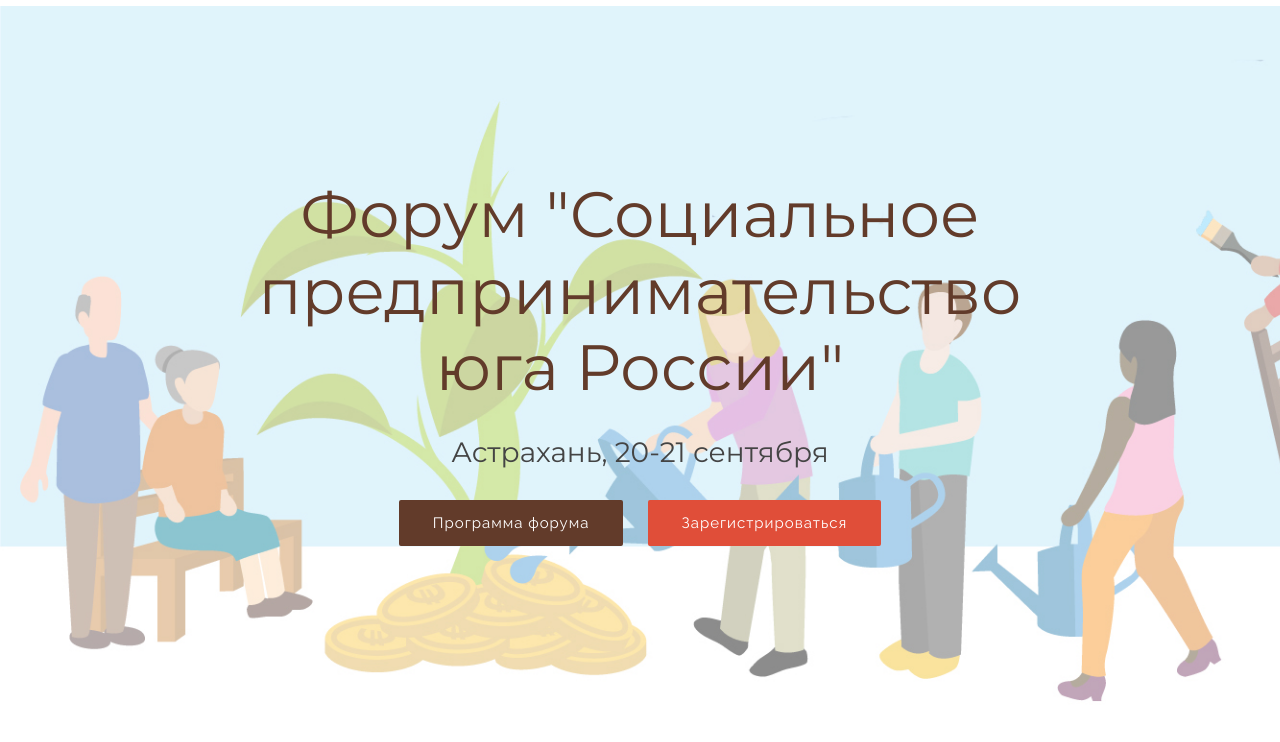
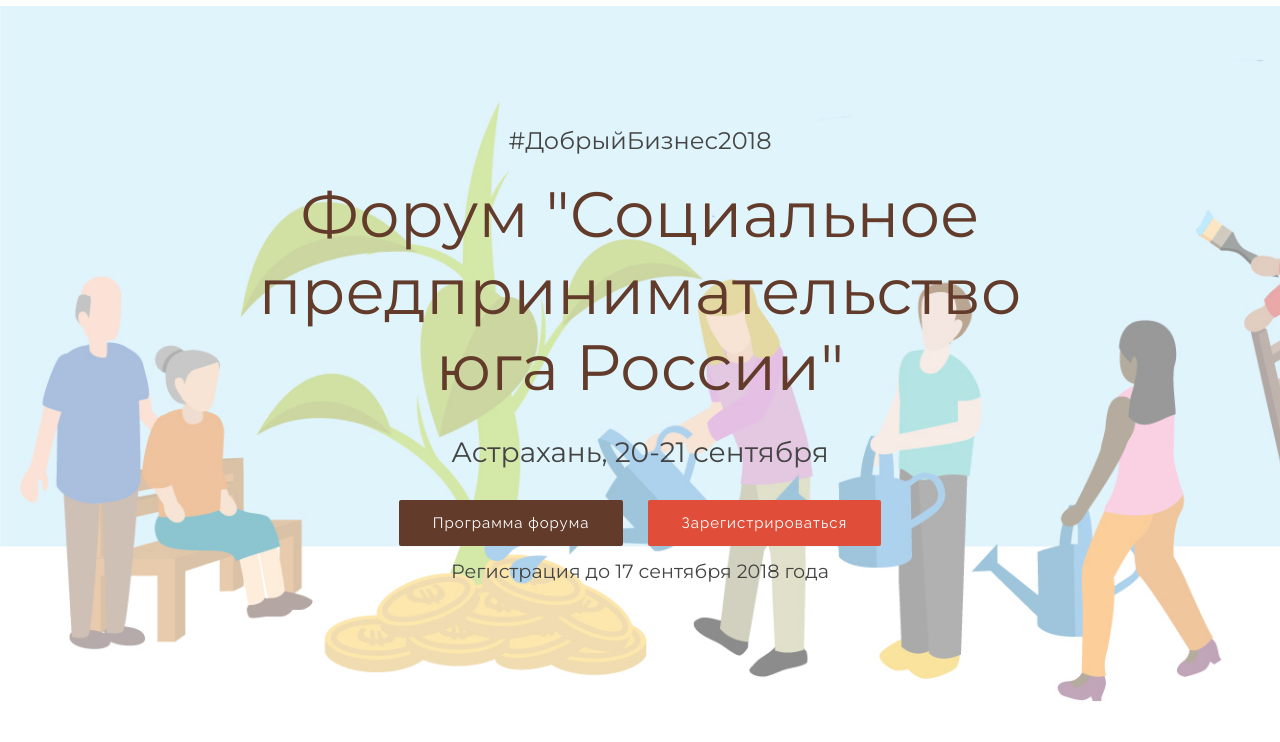
Before and after one commit to Armanitos94/astraciss, a plain HTML site: page index.html in a window 1280 px wide. Shown: the part 58-800 px from the top of the page. Drawn offline with nearby package versions, Linux system fonts and the light colour scheme; grey boxes are pictures that could not be loaded; files whose address does not match are found by name.

Commit message:
registration date

```diff
--- a/index.html
+++ b/index.html
@@ -61,12 +61,15 @@
   <section id="intro">
 
     <div class="intro-content">
+	  <h4>#ДобрыйБизнес2018</h4>
       <h2>Форум "Социальное предпринимательство <br> юга России"</h2>
       <h3>Астрахань, 20-21 сентября</h2>
       <div>
         <a href="#call-to-action" class="btn-get-started scrollto">Программа форума</a>
         <a href="https://goo.gl/forms/vv4z4HPVC33hjI253" target="_blank" class="btn-projects scrollto">Зарегистрироваться</a>
       </div>
+
+      <h4><small>Регистрация до 17 сентября 2018 года</small></h4>
     </div>
 
 
```
